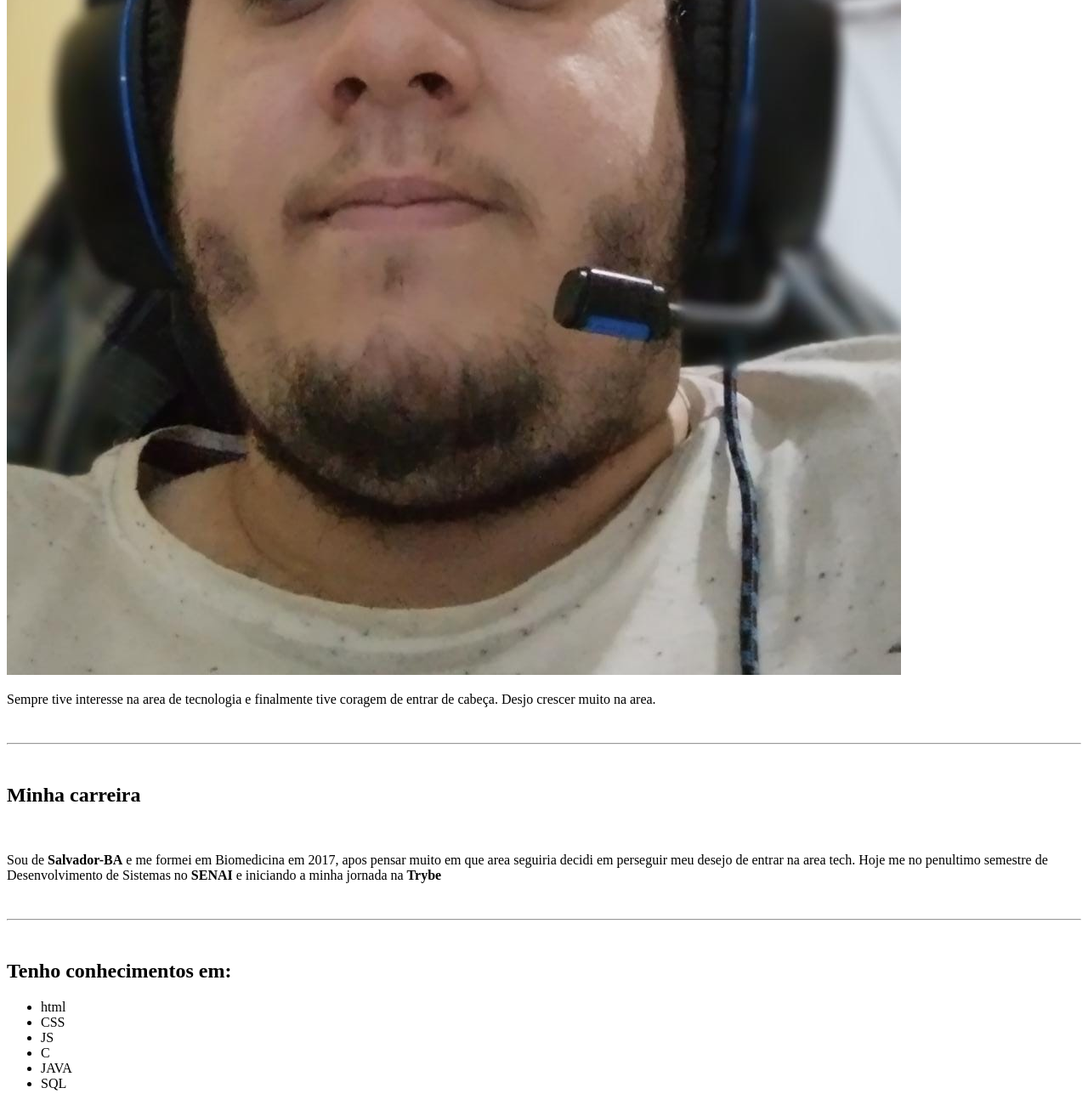
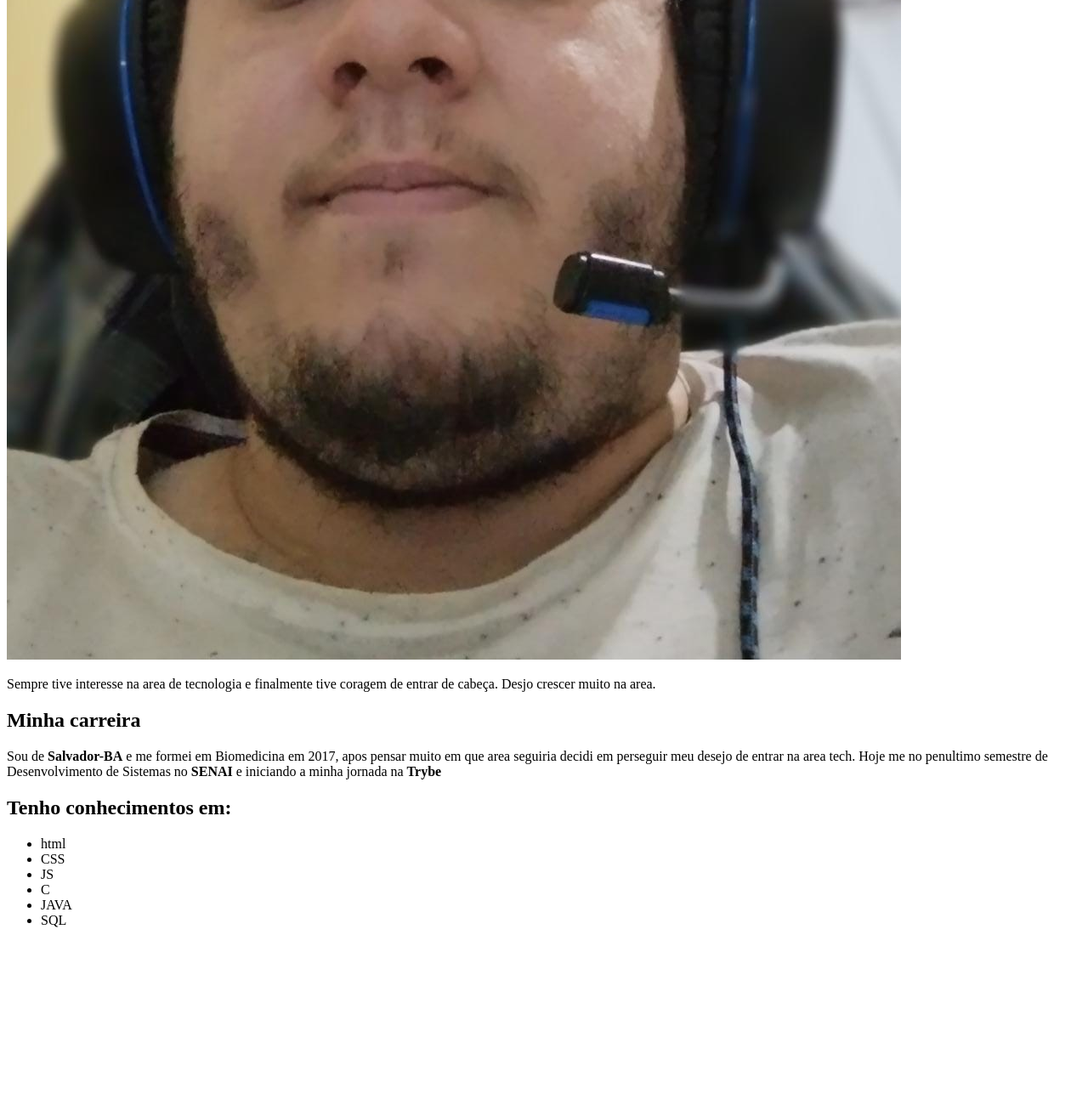
Before and after one commit to matheussimoesgoes/matheussimoesgoes.github.io, a plain HTML site: page index.html in a window 1280 px wide. Shown: the part 584-1884 px from the top of the page at 85% size. After the commit the page ends 1692 px from the top, so only its background shows below. Drawn offline with Linux system fonts and the light colour scheme.

Commit message:
esqueci de criar a branch de novo

```diff
--- a/index.html
+++ b/index.html
@@ -8,20 +8,22 @@
 
 </head>
 <body>
-    <h1>Ola, Sou Matheus Goes</h1>
-    <br>
-    <img class="foto" src="Img/portifolio.jpeg">
-    <br>
-    <p>Sempre tive interesse na area de tecnologia e finalmente tive coragem de entrar de cabeça. Desjo crescer muito na area.</p>
-    <br>
-    <hr>
-    <br>
+
+    <div>
+        <h1>Ola, Sou Matheus Goes</h1>
+
+        <img class="foto" src="Img/portifolio.jpeg">
+
+        <p>Sempre tive interesse na area de tecnologia e finalmente tive coragem de entrar de cabeça. Desjo crescer muito na area.</p>
+    </div>
+
+
     <h2>Minha carreira</h2>
-    <br>
+
     <p>Sou de <strong>Salvador-BA</strong> e me formei em Biomedicina em 2017, apos pensar muito em que area seguiria decidi em perseguir meu desejo de entrar na area tech. Hoje me no penultimo semestre de Desenvolvimento de Sistemas no <strong>SENAI</strong> e iniciando a minha jornada na <strong>Trybe</strong></p>
-    <br>
-    <hr>
-    <br>
+
+
+
     <h2>Tenho conhecimentos em:</h2>
     <ul>
         <li class="destaque">html</li>
```
